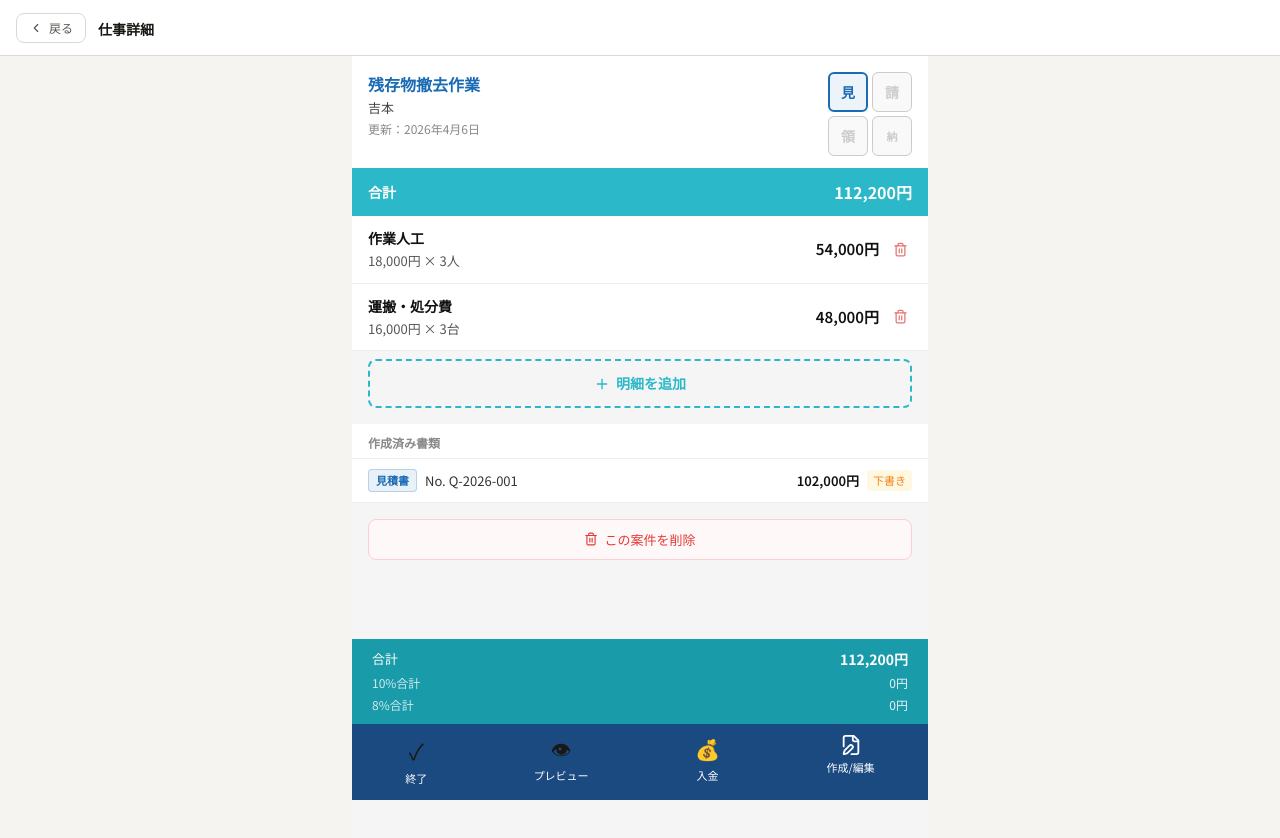
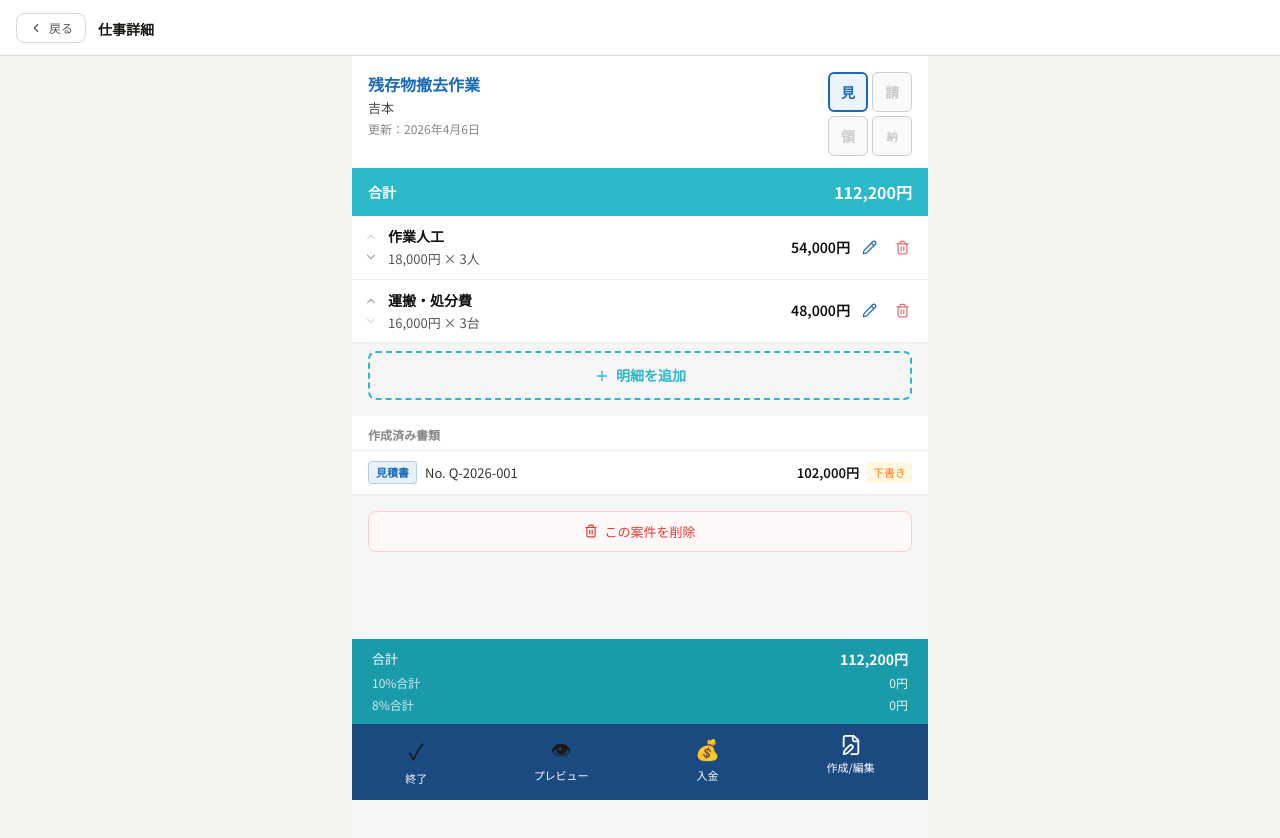
Before and after one commit to bindstkusaka-design/mitsumori-app, a Next.js app: page /jobs/mnnt1lgcisod in a window 1280 px wide. Shown: the top 838 px of the page. Built offline with nearby package versions, Linux system fonts and the light colour scheme.

Commit message:
明細編集・並び替え機能追加

```diff
--- a/src/app/jobs/[id]/JobDetailClient.tsx
+++ b/src/app/jobs/[id]/JobDetailClient.tsx
@@ -3,7 +3,7 @@
 import React, { useState } from 'react'
 import { useRouter } from 'next/navigation'
 import Link from 'next/link'
-import { Plus, Trash2, FileEdit } from 'lucide-react'
+import { Plus, Trash2, FileEdit, Pencil, ChevronUp, ChevronDown } from 'lucide-react'
 import { useStore, docDetailPath } from '@/lib/store'
 import { fmtDate, fmtMoney, calcTotals } from '@/lib/utils'
 import type { DocumentType } from '@/types'
@@ -18,7 +18,6 @@ import type { JobItem } from '@/types'
 
 interface Props { jobId: string }
 
-// 書類スタンプ定義
 const STAMP_CONFIG: { type: DocumentType; label: string; color: string }[] = [
   { type: 'quote',   label: '見', color: '#1a6bb5' },
   { type: 'invoice', label: '請', color: '#c0392b' },
@@ -28,7 +27,7 @@ const STAMP_CONFIG: { type: DocumentType; label: string; color: string }[] = [
 export default function JobDetailClient({ jobId }: Props) {
   const router = useRouter()
   const {
-    getJob, getJobItems, addJobItem, removeJobItem, deleteJob,
+    getJob, getJobItems, addJobItem, updateJobItem, removeJobItem, deleteJob,
     getDocumentsByJob, getDocumentItems, products,
   } = useStore()
 
@@ -36,8 +35,8 @@ export default function JobDetailClient({ jobId }: Props) {
   const items = getJobItems(jobId)
   const docs = getDocumentsByJob(jobId)
 
+  // ── 追加モーダル state ─────────────────────────────────
   const [addOpen, setAddOpen] = useState(false)
-  const [actionOpen, setActionOpen] = useState(false)
   const [itemName, setItemName] = useState('')
   const [itemPrice, setItemPrice] = useState('')
   const [itemQty, setItemQty] = useState('1')
@@ -45,6 +44,19 @@ export default function JobDetailClient({ jobId }: Props) {
   const [itemNote, setItemNote] = useState('')
   const [suggestions, setSuggestions] = useState<typeof products>([])
 
+  // ── 編集モーダル state ─────────────────────────────────
+  const [editOpen, setEditOpen] = useState(false)
+  const [editId, setEditId] = useState<string | null>(null)
+  const [editName, setEditName] = useState('')
+  const [editPrice, setEditPrice] = useState('')
+  const [editQty, setEditQty] = useState('1')
+  const [editUnit, setEditUnit] = useState('式')
+  const [editNote, setEditNote] = useState('')
+
+  // ── アクションモーダル state ───────────────────────────
+  const [actionOpen, setActionOpen] = useState(false)
+
+  // ── 追加モーダル ───────────────────────────────────────
   function openAdd() {
     setItemName(''); setItemPrice(''); setItemQty('1'); setItemUnit('式'); setItemNote('')
     setSuggestions([])
@@ -73,6 +85,43 @@ export default function JobDetailClient({ jobId }: Props) {
     showToast('明細を追加しました', 'success')
   }
 
+  // ── 編集モーダル ───────────────────────────────────────
+  function openEdit(item: JobItem) {
+    setEditId(item.id)
+    setEditName(item.name)
+    setEditPrice(String(item.price))
+    setEditQty(String(item.qty))
+    setEditUnit(item.unit)
+    setEditNote(item.note ?? '')
+    setEditOpen(true)
+  }
+
+  function handleEditItem() {
+    if (!editId) return
+    if (!editName.trim()) { showToast('品名を入力してください', 'error'); return }
+    updateJobItem(editId, {
+      name: editName.trim(),
+      price: parseFloat(editPrice) || 0,
+      qty: parseFloat(editQty) || 1,
+      unit: editUnit || '式',
+      note: editNote.trim(),
+    })
+    setEditOpen(false)
+    showToast('更新しました', 'success')
+  }
+
+  // ── 並び替え ───────────────────────────────────────────
+  function moveItem(id: string, direction: 'up' | 'down') {
+    const idx = items.findIndex(i => i.id === id)
+    if (direction === 'up' && idx === 0) return
+    if (direction === 'down' && idx === items.length - 1) return
+    const swapIdx = direction === 'up' ? idx - 1 : idx + 1
+    const currentOrder = items[idx].sortOrder
+    const swapOrder = items[swapIdx].sortOrder
+    updateJobItem(items[idx].id, { sortOrder: swapOrder })
+    updateJobItem(items[swapIdx].id, { sortOrder: currentOrder })
+  }
+
   function handleDeleteJob() {
     if (!confirm('この案件を削除しますか？')) return
     deleteJob(jobId)
@@ -94,7 +143,6 @@ export default function JobDetailClient({ jobId }: Props) {
 
   const { subtotal, tax, total } = calcTotals(items, 0.1)
 
-  // 書類種別ごとに最新ドキュメントを取得
   const docByType: Partial<Record<DocumentType, (typeof docs)[0]>> = {}
   for (const doc of docs) {
     const t: DocumentType = doc.docType ?? 'quote'
@@ -150,7 +198,6 @@ export default function JobDetailClient({ jobId }: Props) {
                   </div>
                 )
               })}
-              {/* 空のスロット（2x2 グリッド埋め） */}
               <div style={{
                 width: 40, height: 40, borderRadius: 6,
                 border: '1.5px solid #ccc',
@@ -183,29 +230,77 @@ export default function JobDetailClient({ jobId }: Props) {
               明細がありません
             </div>
           ) : (
-            items.map((item) => (
+            items.map((item, idx) => (
               <div
                 key={item.id}
                 style={{
-                  padding: '12px 16px',
+                  padding: '10px 12px 10px 8px',
                   borderBottom: '1px solid #eee',
-                  display: 'flex', justifyContent: 'space-between', alignItems: 'center',
+                  display: 'flex', alignItems: 'center', gap: 6,
                 }}
               >
-                <div style={{ flex: 1, minWidth: 0 }}>
+                {/* 並び替えボタン */}
+                <div style={{ display: 'flex', flexDirection: 'column', gap: 2, flexShrink: 0 }}>
+                  <button
+                    onClick={() => moveItem(item.id, 'up')}
+                    disabled={idx === 0}
+                    style={{
+                      padding: '2px 4px', background: 'none', border: 'none',
+                      cursor: idx === 0 ? 'default' : 'pointer',
+                      color: idx === 0 ? '#ddd' : '#aaa', lineHeight: 1,
+                    }}
+                    aria-label="上へ移動"
+                  >
+                    <ChevronUp size={14} />
+                  </button>
+                  <button
+                    onClick={() => moveItem(item.id, 'down')}
+                    disabled={idx === items.length - 1}
+                    style={{
+                      padding: '2px 4px', background: 'none', border: 'none',
+                      cursor: idx === items.length - 1 ? 'default' : 'pointer',
+                      color: idx === items.length - 1 ? '#ddd' : '#aaa', lineHeight: 1,
+                    }}
+                    aria-label="下へ移動"
+                  >
+                    <ChevronDown size={14} />
+                  </button>
+                </div>
+
+                {/* 項目情報（タップで編集） */}
+                <div
+                  style={{ flex: 1, minWidth: 0, cursor: 'pointer' }}
+                  onClick={() => openEdit(item)}
+                >
                   <p style={{ fontSize: 14, fontWeight: 600, color: '#111', marginBottom: 2 }}>{item.name}</p>
                   {item.note && <p style={{ fontSize: 12, color: '#888', marginBottom: 2 }}>{item.note}</p>}
                   <p style={{ fontSize: 13, color: '#555' }}>
                     {item.price.toLocaleString('ja-JP')}円 × {item.qty}{item.unit}
                   </p>
                 </div>
-                <div style={{ display: 'flex', alignItems: 'center', gap: 10, flexShrink: 0, marginLeft: 12 }}>
-                  <p style={{ fontSize: 15, fontWeight: 600, color: '#111' }}>
+
+                {/* 金額・操作ボタン */}
+                <div style={{ display: 'flex', alignItems: 'center', gap: 6, flexShrink: 0 }}>
+                  <p style={{ fontSize: 14, fontWeight: 600, color: '#111', minWidth: 60, textAlign: 'right' }}>
                     {(item.price * item.qty).toLocaleString('ja-JP')}円
                   </p>
                   <button
+                    onClick={() => openEdit(item)}
+                    style={{
+                      padding: 6, background: 'none', border: 'none', cursor: 'pointer',
+                      color: '#1a6bb5',
+                    }}
+                    aria-label="編集"
+                  >
+                    <Pencil size={15} />
+                  </button>
+                  <button
                     onClick={() => { removeJobItem(item.id); showToast('削除しました') }}
-                    style={{ color: '#e57373', padding: 4, background: 'none', border: 'none', cursor: 'pointer' }}
+                    style={{
+                      padding: 6, background: 'none', border: 'none', cursor: 'pointer',
+                      color: '#e57373',
+                    }}
+                    aria-label="削除"
                   >
                     <Trash2 size={15} />
                   </button>
@@ -301,7 +396,6 @@ export default function JobDetailClient({ jobId }: Props) {
         position: 'fixed', bottom: 0, left: 0, right: 0, zIndex: 50,
         maxWidth: 576, margin: '0 auto',
       }}>
-        {/* 合計サマリー */}
         <div style={{ backgroundColor: '#1a9baa', padding: '10px 20px' }}>
           <div style={{ display: 'flex', justifyContent: 'space-between', marginBottom: 4 }}>
             <span style={{ color: '#fff', fontSize: 13 }}>合計</span>
@@ -316,8 +410,6 @@ export default function JobDetailClient({ jobId }: Props) {
             <span style={{ color: 'rgba(255,255,255,0.9)', fontSize: 12 }}>0円</span>
           </div>
         </div>
-
-        {/* アクションタブ */}
         <div style={{
           backgroundColor: '#1a4a80',
           display: 'flex', justifyContent: 'space-around',
@@ -399,6 +491,35 @@ export default function JobDetailClient({ jobId }: Props) {
         </div>
       </Modal>
 
+      {/* 明細編集モーダル */}
+      <Modal open={editOpen} onClose={() => setEditOpen(false)} title="明細を編集">
+        <FormGroup label="品名" required>
+          <Input
+            value={editName}
+            onChange={e => setEditName(e.target.value)}
+            placeholder="品名を入力"
+          />
+        </FormGroup>
+        <div className="grid grid-cols-2 gap-2.5">
+          <FormGroup label="単価">
+            <Input type="number" value={editPrice} onChange={e => setEditPrice(e.target.value)} placeholder="0" className="text-right" />
+          </FormGroup>
+          <FormGroup label="数量">
+            <Input type="number" value={editQty} onChange={e => setEditQty(e.target.value)} placeholder="1" className="text-right" />
+          </FormGroup>
+        </div>
+        <FormGroup label="単位">
+          <Input value={editUnit} onChange={e => setEditUnit(e.target.value)} placeholder="式" />
+        </FormGroup>
+        <FormGroup label="備考">
+          <Input value={editNote} onChange={e => setEditNote(e.target.value)} placeholder="任意" />
+        </FormGroup>
+        <div className="flex gap-2.5 mt-2">
+          <Button variant="ghost" size="lg" onClick={() => setEditOpen(false)} className="flex-1">キャンセル</Button>
+          <Button variant="primary" size="lg" onClick={handleEditItem} className="flex-1">保存</Button>
+        </div>
+      </Modal>
+
       <ToastProvider />
     </>
   )
```
